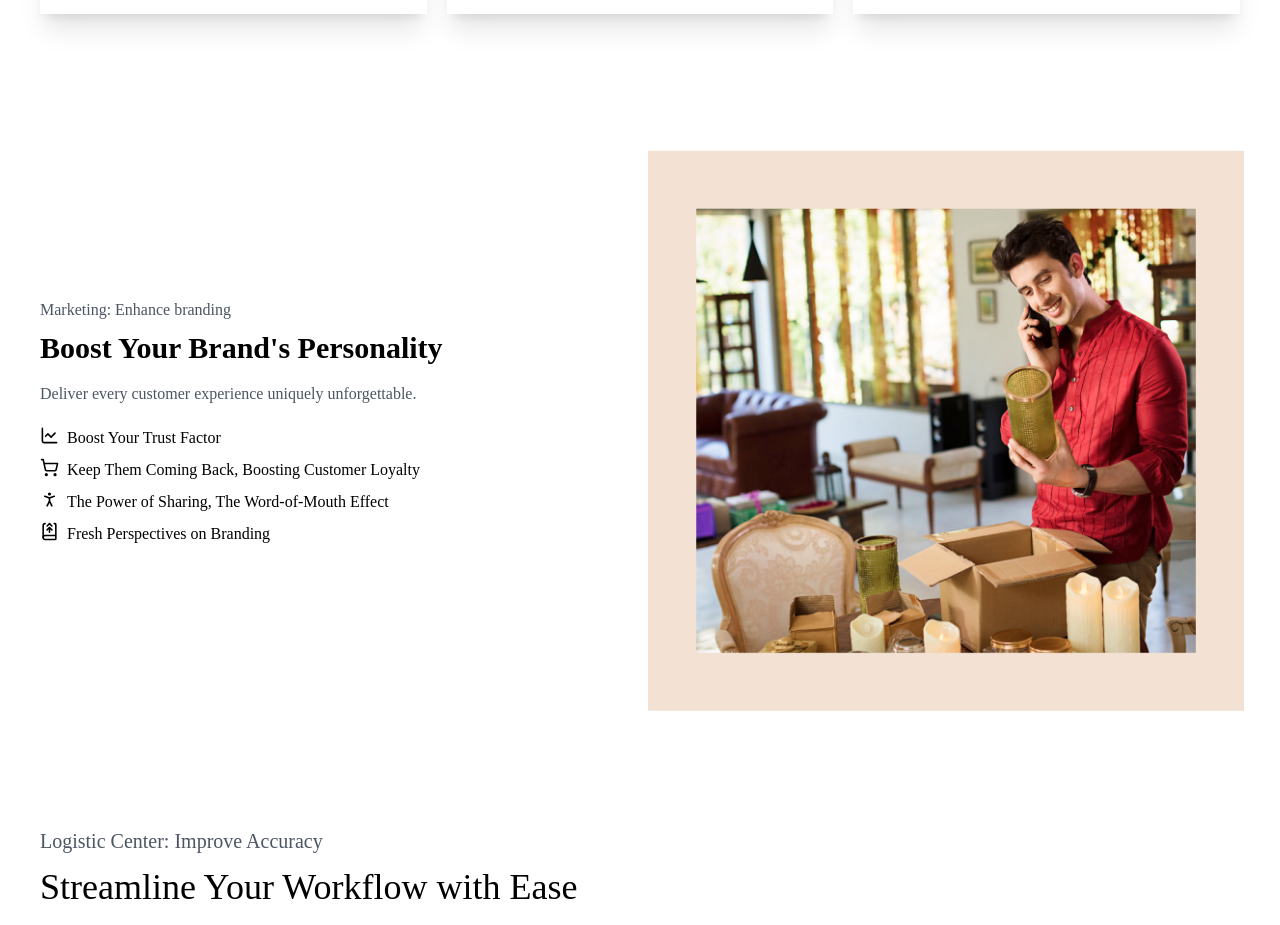
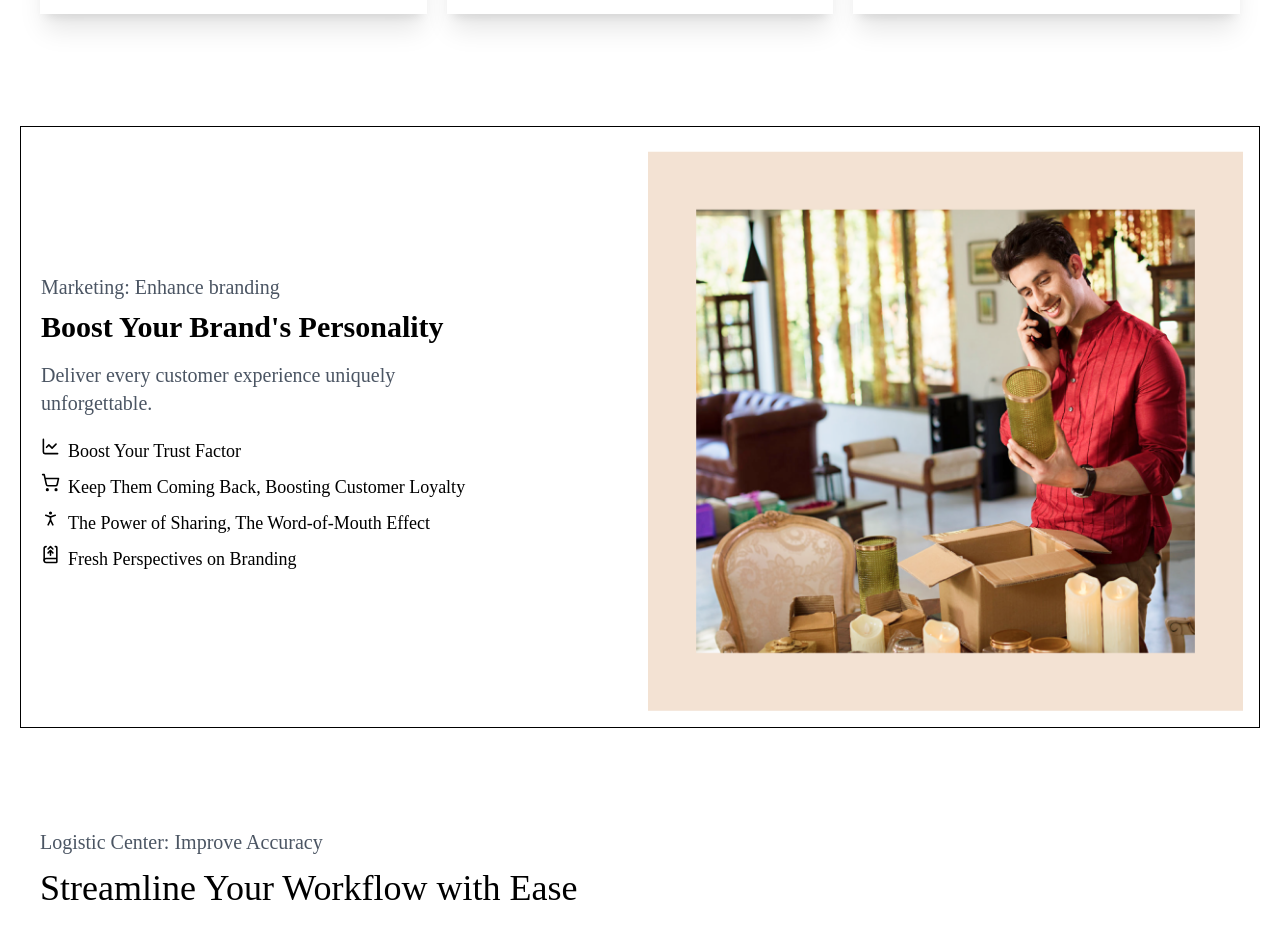
Before and after one commit to kunal23g/PACAM, a React (Vite) app: page / in a window 1280 px wide. Shown: the part 2240-3165 px from the top of the page. Built offline with nearby package versions, Linux system fonts and the light colour scheme.

Commit message:
Update Testimonial.jsx

```diff
--- a/src/components/Testimonial.jsx
+++ b/src/components/Testimonial.jsx
@@ -30,7 +30,7 @@ const Testimonials = () => {
   }, []);
 
   return (
-    <div ref={ref} className="p-2 max-w-[1240px] mx-auto my-3 md:grid grid-cols-2">
+    <div ref={ref} className=" border border-black p-2 max-w-[1240px] mx-auto my-3 md:grid grid-cols-2">
 
       {/* Text Content */}
       <div className="font-playfair col-span-1 p-3 lg:w-[80%] flex flex-col justify-center">
@@ -39,7 +39,7 @@ const Testimonials = () => {
           animate={isVisible ? { opacity: 1, y: 0 } : {}}
           transition={{ duration: 0.8, delay: 0.5 }}
         >
-          <h6 className="text-xm font-playfair font-medium text-gray-600 mb-2">
+          <h6 className="text-xl font-medium  font-playfair  text-gray-600 mb-2">
             Marketing: Enhance branding
           </h6>
         </motion.div>
@@ -59,7 +59,7 @@ const Testimonials = () => {
           animate={isVisible ? { opacity: 1, y: 0 } : {}}
           transition={{ duration: 0.8, delay: 1.1 }}
         >
-          <p className="text-xm font-medium text-gray-600 mb-5">
+          <p className="text-xl font-playfair font-medium text-gray-600 mb-5">
             Deliver every customer experience uniquely unforgettable.
           </p>
         </motion.div>
@@ -68,9 +68,9 @@ const Testimonials = () => {
           initial={{ opacity: 0, y: 20 }}
           animate={isVisible ? { opacity: 1, y: 0 } : {}}
           transition={{ duration: 0.8, delay: 1.4 }}
-          className="font-medium"
+          className="font-medium text-lg"
         >
-          <li className="flex mb-2 text-md text-justify">
+          <li className="flex mb-2  text-justify">
             <ChartLine size={19} />
             <span className="pl-2">Boost Your Trust Factor</span>
           </li>
```
